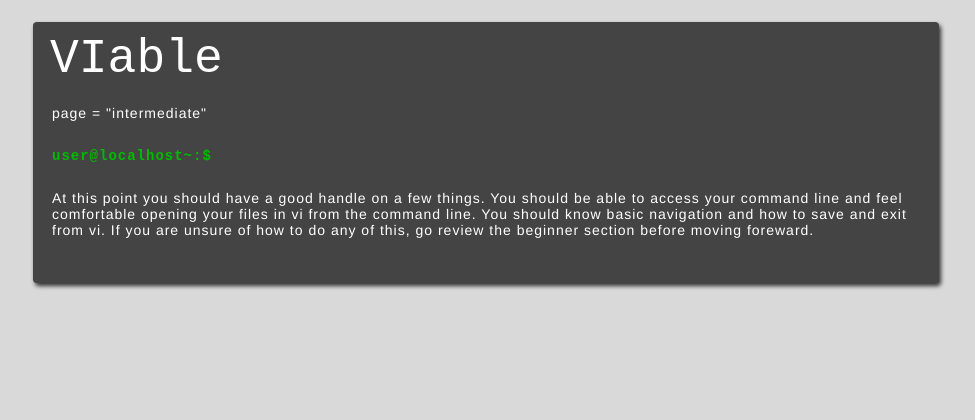
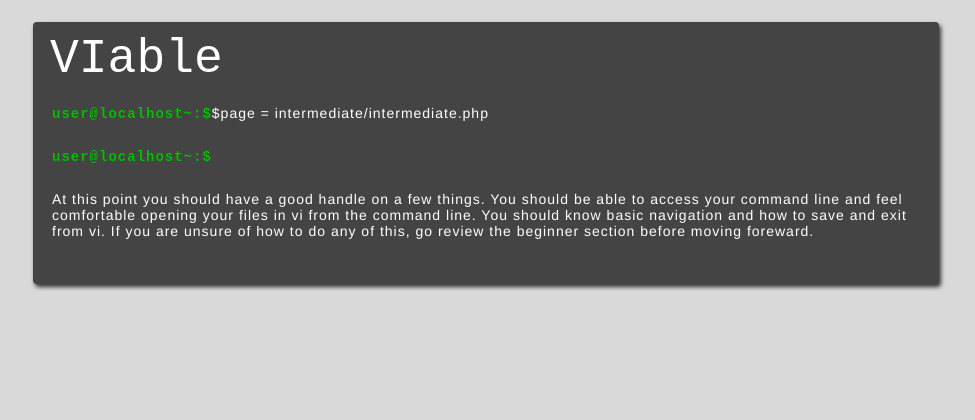
Before and after one commit to dwmdis/final, a PHP site: page /intermediate/intermediate.php in a window 1280 px wide. Shown: the part 46-466 px from the top of the page, without its empty margins (154-1129 px from the left). Run offline with PHP 8.4, Linux system fonts and the light colour scheme.

Commit message:
Fixed broken header

```diff
--- a/intermediate/intermediate.php
+++ b/intermediate/intermediate.php
@@ -9,7 +9,7 @@
 <?php include "../assets/inc/navigation.php" ?>
   <main>
     <div class="content" id="home"><h1>VIable</h1>
-        <p>page = "<?php echo $page ?>"</p>
+        <p><b>user@localhost~:$</b>$page = intermediate/<?php echo $page ?>.php</p>
         <p>
 	        <b>user@localhost~:$</b>
 	        <p>
```
